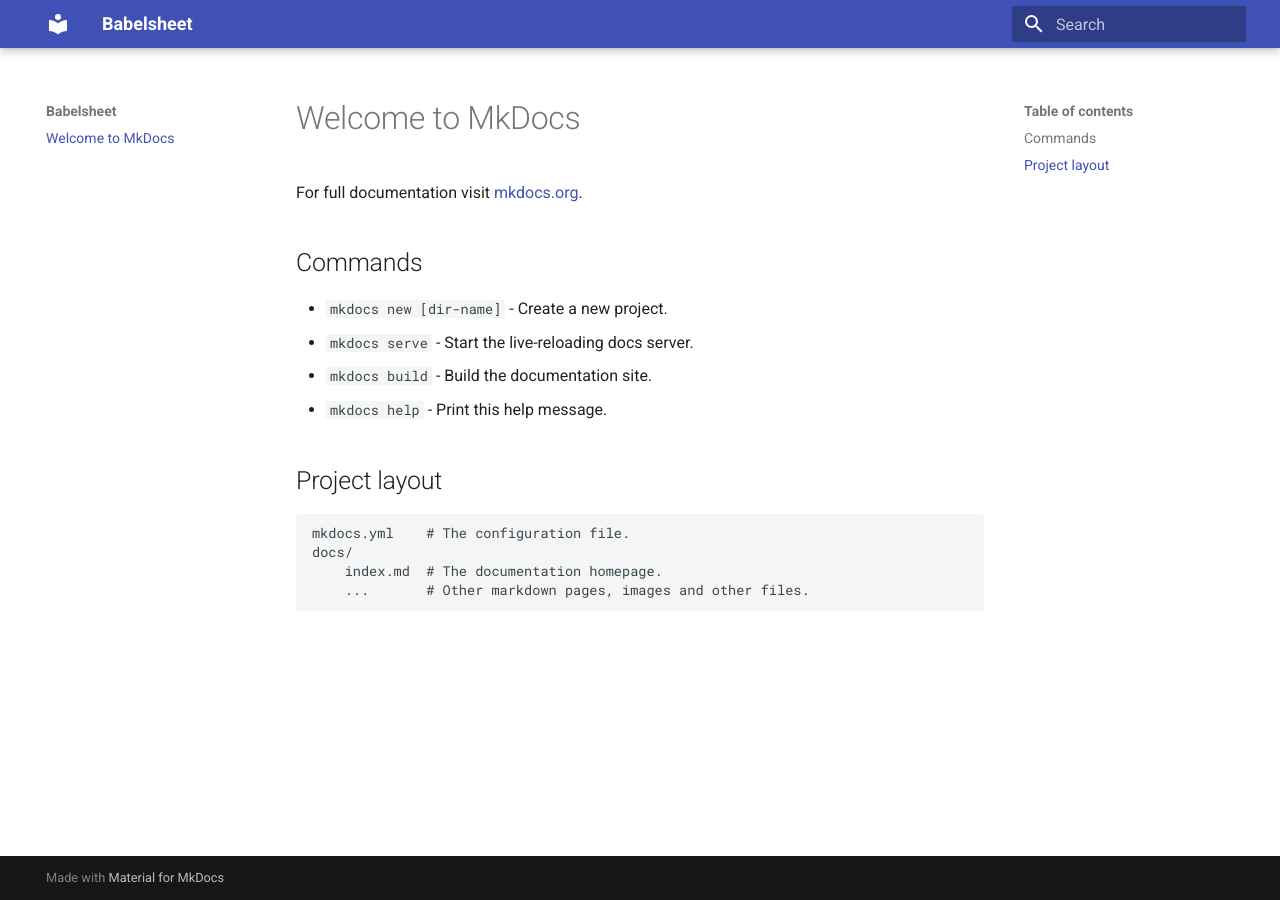
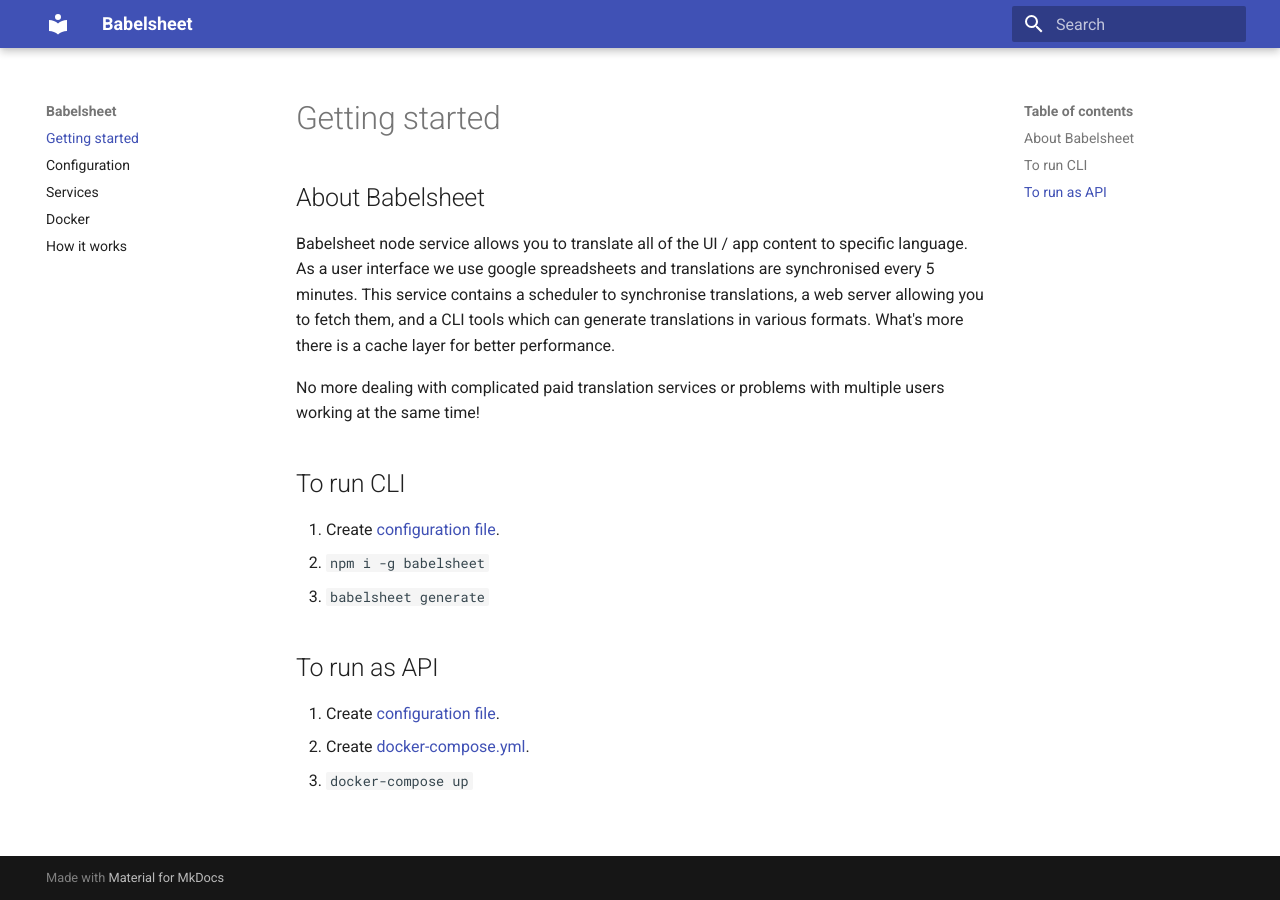
Before and after one commit to TheSoftwareHouse/babelsheet-js, an MkDocs documentation site: the page built from docs-src/index.md, in a window 1280 px wide. Built offline with MkDocs 1.6.1 and Material for MkDocs 9.7.7, drawn with Linux system fonts in a browser that asks for light colours; old or Windows-style settings are respelled for this version of MkDocs.

Commit message:
Add description how babelsheet works

```diff
--- a/docs-src/index.md
+++ b/docs-src/index.md
@@ -1,17 +1,18 @@
-# Welcome to MkDocs
+## About Babelsheet
 
-For full documentation visit [mkdocs.org](https://mkdocs.org).
+Babelsheet node service allows you to translate all of the UI / app content to specific language. As a user interface we use google spreadsheets and translations are synchronised every 5 minutes. This service contains a scheduler to synchronise translations, a web server allowing you to fetch them, and a CLI tools which can generate translations in various formats. What's more there is a cache layer for better performance.
 
-## Commands
+No more dealing with complicated paid translation services or problems with multiple users working at the same time!
 
-* `mkdocs new [dir-name]` - Create a new project.
-* `mkdocs serve` - Start the live-reloading docs server.
-* `mkdocs build` - Build the documentation site.
-* `mkdocs help` - Print this help message.
 
-## Project layout
+## To run CLI
 
-    mkdocs.yml    # The configuration file.
-    docs/
-        index.md  # The documentation homepage.
-        ...       # Other markdown pages, images and other files.
+1. Create [configuration file](/../configuration#configuration-file).
+2. `npm i -g babelsheet`
+3. `babelsheet generate`
+
+## To run as API
+
+1. Create [configuration file](/../configuration#configuration-file).
+2. Create [docker-compose.yml](/../docker#docker-compose).
+3. `docker-compose up`
--- a/mkdocs.yml
+++ b/mkdocs.yml
@@ -2,3 +2,10 @@
 
 theme: 'material'
 docs_dir: docs-src
+
+pages:
+  - Getting started: index.md
+  - Configuration: configuration.md
+  - Services: services.md
+  - Docker: docker.md
+  - How it works: how-it-works.md
```
Also changed, not shown: docs-src/configuration.md (added, +102 -0 lines), docs-src/docker.md (added, +46 -0 lines), docs-src/how-it-works.md (added, +22 -0 lines), docs-src/services.md (added, +151 -0 lines), docs-src/img/spreadsheet-name.png (added).
